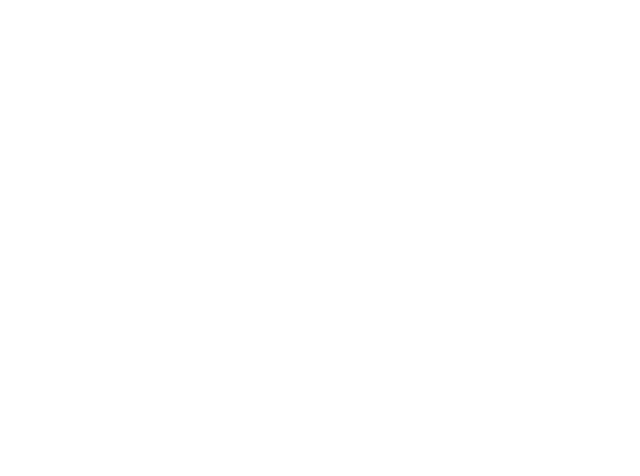
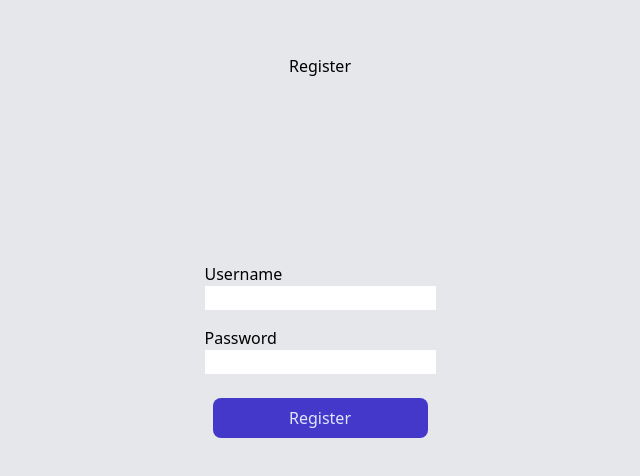
Before and after one commit to thommie-wallin/plant-care-fullstack-project, a React (Create React App) app in the folder frontend/: page / in a window 1280 px wide. Shown: the part 146-622 px from the top of the page, without its empty margins (320-960 px from the left). Built offline with nearby package versions, Linux system fonts and the light colour scheme.

Commit message:
create components home, login, register

```diff
--- a/frontend/src/App.js
+++ b/frontend/src/App.js
@@ -1,31 +1,12 @@
-import logo from './logo.svg';
 import './App.css';
+import Home from './components/home';
+import Login from './components/login';
+import Register from './components/register';
 
 function App() {
   return (
-    // <div className="App">
-    //   <header className="App-header">
-    //     <img src={logo} className="App-logo" alt="logo" />
-    //     <p>
-    //       Edit <code>src/App.js</code> and save to reload.
-    //     </p>
-    //     <a
-    //       className="App-link"
-    //       href="https://reactjs.org"
-    //       target="_blank"
-    //       rel="noopener noreferrer"
-    //     >
-    //       Learn React
-    //     </a>
-    //   </header>
-    // </div>
-    // <div className="App" class="p-6 items-center justify-center">
-    //     <h1 class="text-blue-400 font-extrabold">Hello World!</h1>
-    //     <p class="tracking-widest">This is my first React App.</p>
-    // </div>
-
-    <div className="App">
-
+    <div className="h-screen p-6 bg-gray-200">
+        <Register />
     </div>
   );
 }
--- a/frontend/src/components/home.js
+++ b/frontend/src/components/home.js
@@ -0,0 +1,15 @@
+function Home() {
+    return (
+        <div className="h-full flex flex-col justify-between items-center">
+            <h1>Logo</h1>
+            <div>
+                <button className="w-full h-12 px-6 text-indigo-100 transition-colors duration-150 bg-indigo-700 rounded-lg focus:shadow-outline hover:bg-indigo-800 mb-4">Login</button>
+                <button className="w-full h-12 px-6 text-indigo-100 transition-colors duration-150 bg-indigo-700 rounded-lg focus:shadow-outline hover:bg-indigo-800">Registration</button>
+            </div>
+            <button className="h-10 px-5 text-gray-800 transition-colors duration-150 bg-gray-200 rounded-lg focus:shadow-outline hover:bg-white">Admin</button>
+        </div>
+
+    )
+}
+
+export default Home
--- a/frontend/src/components/login.js
+++ b/frontend/src/components/login.js
@@ -0,0 +1,32 @@
+import React, { useState, useEffect } from "react";
+
+function Login() {
+  const [username, setUsername] = useState('');
+  const [password, setPassword] = useState('');
+
+  const handleSubmit = (e) => {
+    e.preventDefault();
+    console.log(username, password);
+  };
+
+  return (
+    <div className="h-full flex flex-col justify-evenly items-center">
+        <h1>Login</h1>
+        <div>
+            <form className="flex flex-col" onSubmit={handleSubmit}>
+              <label className="m-2">
+                <p>Username</p>
+                <input type="text" onChange={event => setUsername(event.target.value)} />
+              </label>
+              <label className="m-2">
+                <p>Password</p>
+                <input type="text" onChange={event => setPassword(event.target.value)} />
+              </label>
+              <input type="submit" value="Login" className="h-10 px-5 m-4 text-indigo-100 transition-colors duration-150 bg-indigo-700 rounded-lg focus:shadow-outline hover:bg-indigo-800" />
+            </form>
+        </div>
+    </div>
+  )
+}
+
+export default Login
--- a/frontend/src/components/register.js
+++ b/frontend/src/components/register.js
@@ -0,0 +1,32 @@
+import React, { useState, useEffect } from "react";
+
+function Register() {
+  const [username, setUsername] = useState('');
+  const [password, setPassword] = useState('');
+
+  const handleSubmit = (e) => {
+    e.preventDefault();
+    console.log(username, password);
+  };
+
+  return (
+    <div className="h-full flex flex-col justify-evenly items-center">
+        <h1>Register</h1>
+        <div>
+            <form className="flex flex-col" onSubmit={handleSubmit}>
+              <label className="m-2">
+                <p>Username</p>
+                <input type="text" onChange={event => setUsername(event.target.value)} />
+              </label>
+              <label className="m-2">
+                <p>Password</p>
+                <input type="text" onChange={event => setPassword(event.target.value)} />
+              </label>
+              <input type="submit" value="Register" className="h-10 px-5 m-4 text-indigo-100 transition-colors duration-150 bg-indigo-700 rounded-lg focus:shadow-outline hover:bg-indigo-800" />
+            </form>
+        </div>
+    </div>
+  )
+}
+
+export default Register
```
